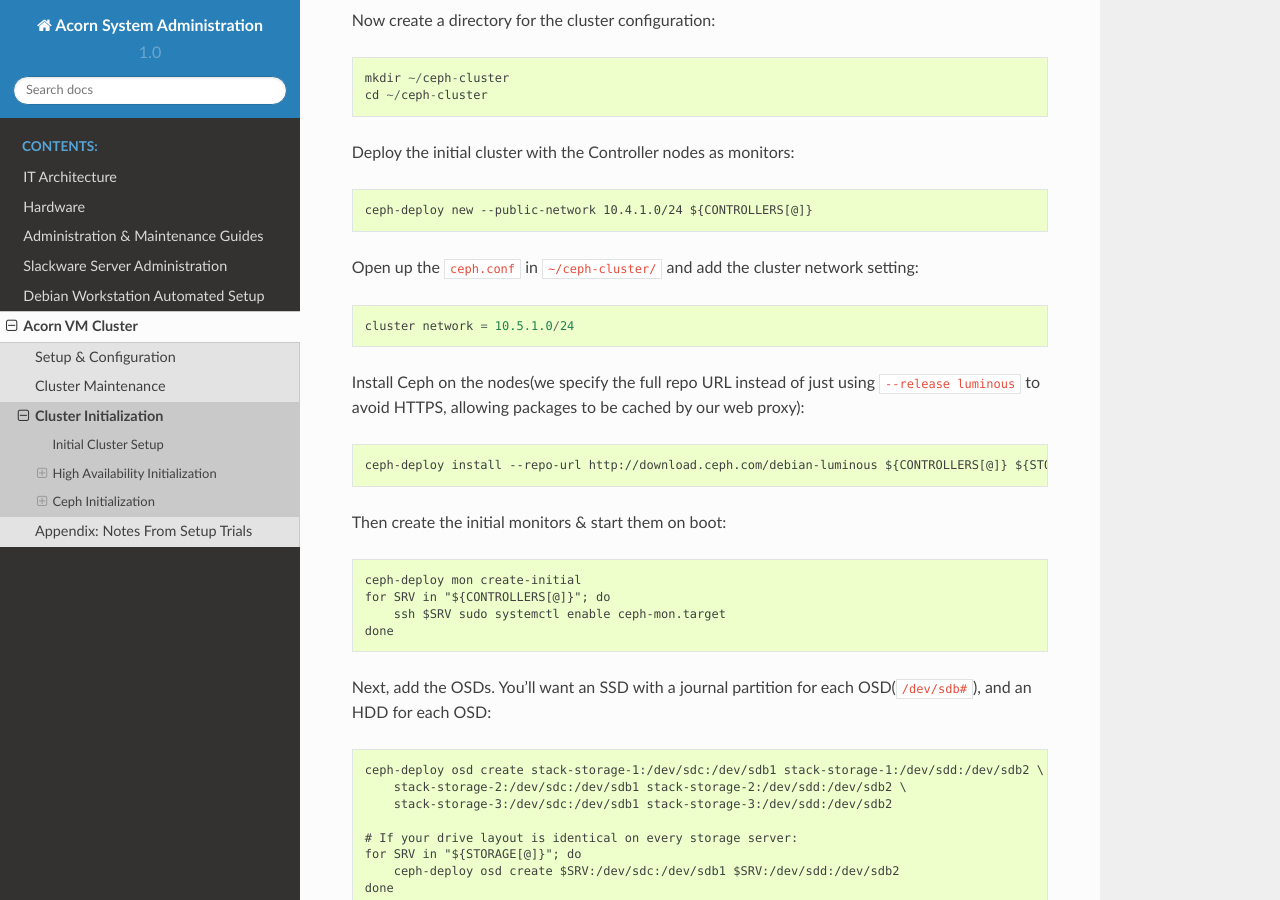
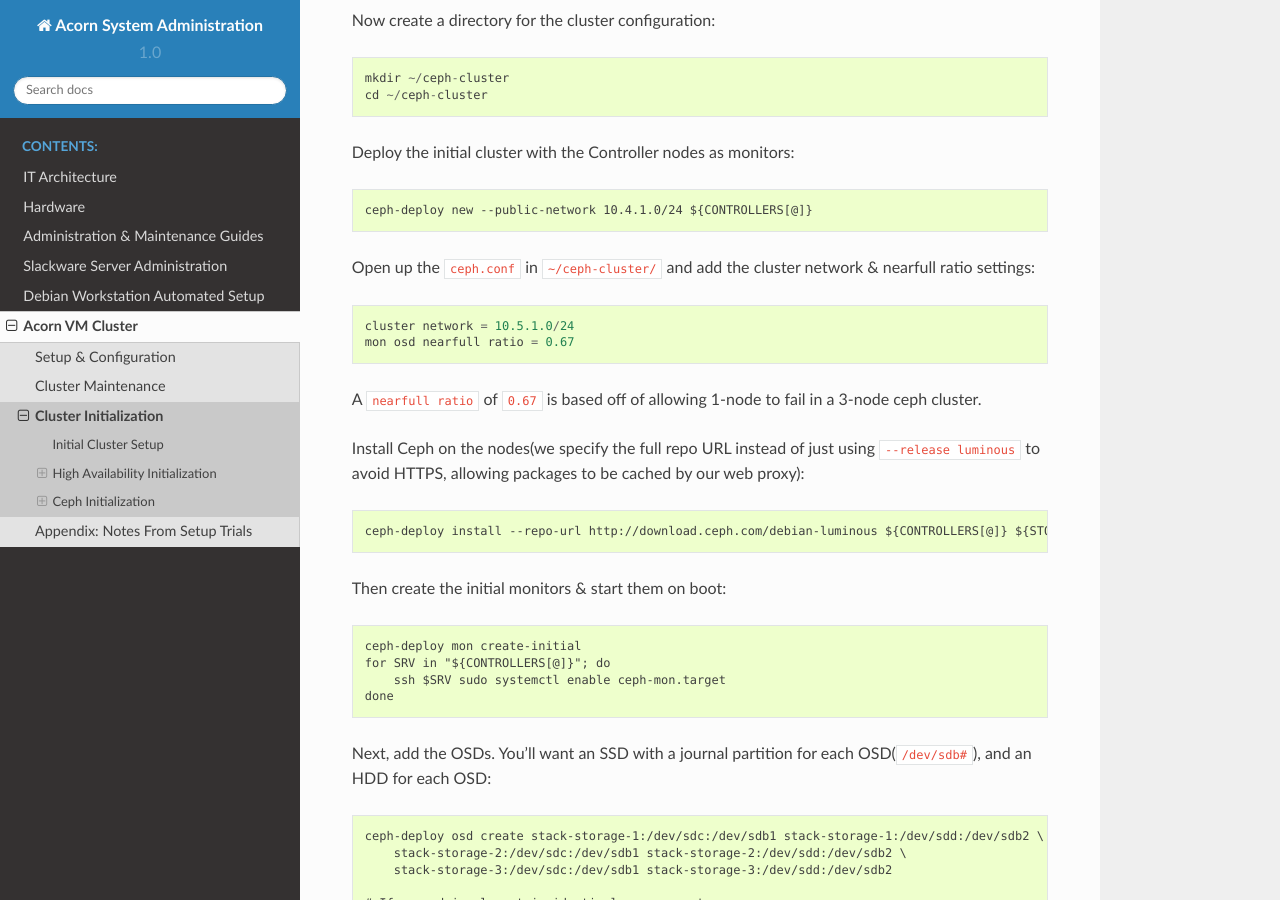
Before and after one commit to prikhi/sysadmintools, a Sphinx documentation site: the page built from docs/source/vm_cluster/initialization.rst, in a window 1280 px wide and 900 px high, scrolled down 4547 px. Built offline with Sphinx 7.4.7 and the Read the Docs theme 2.0.0, drawn with Linux system fonts in a browser that asks for light colours.

Commit message:
docs: Set Ceph's nearfull ratio Setting

```diff
--- a/docs/source/vm_cluster/initialization.rst
+++ b/docs/source/vm_cluster/initialization.rst
@@ -217,9 +217,13 @@ Deploy the initial cluster with the Controller nodes as monitors::
     ceph-deploy new --public-network 10.4.1.0/24 ${CONTROLLERS[@]}
 
 Open up the ``ceph.conf`` in ``~/ceph-cluster/`` and add the cluster network
-setting::
+& nearfull ratio settings::
 
     cluster network = 10.5.1.0/24
+    mon osd nearfull ratio = 0.67
+
+A ``nearfull ratio`` of ``0.67`` is based off of allowing 1-node to fail in a
+3-node ceph cluster.
 
 Install Ceph on the nodes(we specify the full repo URL instead of just using
 ``--release luminous`` to avoid HTTPS, allowing packages to be cached by our web
```
